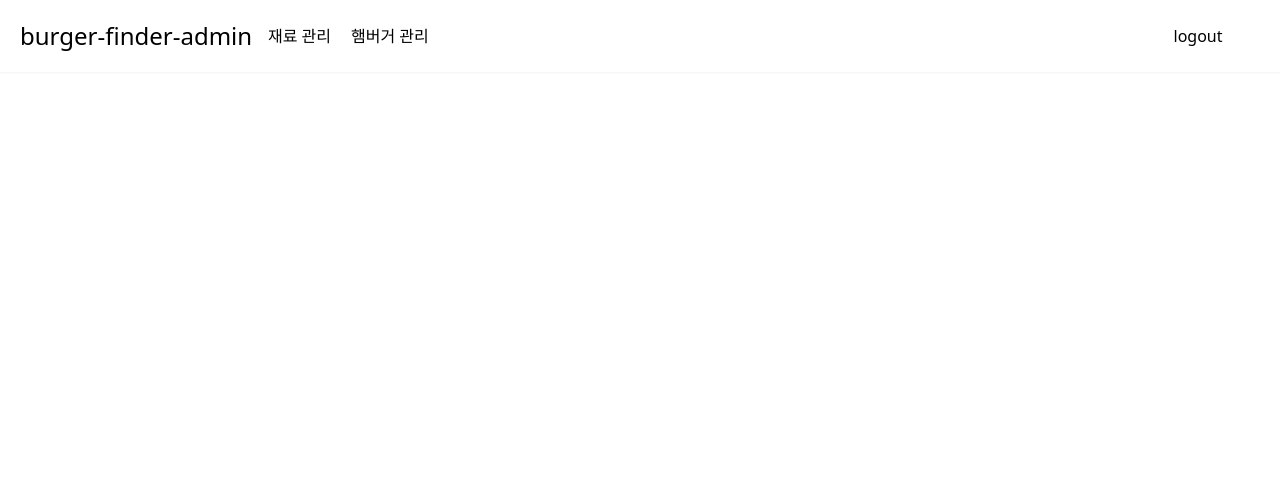
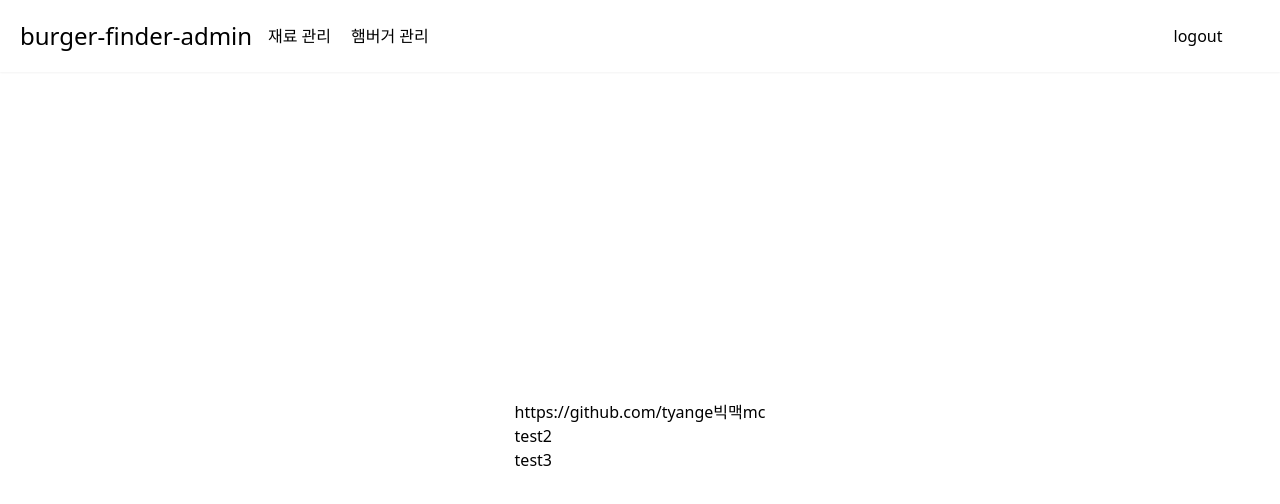
Before and after one commit to tyange/burger-finder-admin, an Angular app: page /burgers in a window 1280 px wide. Before the commit this address led to /. Shown: the top 504 px of the page. Built offline with nearby package versions, Linux system fonts and the light colour scheme.

Commit message:
버거 라우팅 및 테스트

```diff
--- a/src/app/app-routing.module.ts
+++ b/src/app/app-routing.module.ts
@@ -1,3 +1,4 @@
+import { BurgerListComponent } from './burgers/burger-list/burger-list.component';
 import { NgModule } from '@angular/core';
 import { RouterModule, Routes } from '@angular/router';
 import { IngredientListComponent } from './ingredients/ingredient-list/ingredient-list.component';
@@ -17,6 +18,10 @@ const routes: Routes = [
     path: 'ingredients/:id/edit',
     component: EditIngredientComponent,
   },
+  {
+    path: 'burgers',
+    component: BurgerListComponent,
+  },
   { path: '', redirectTo: '/ingredients', pathMatch: 'full' },
 ];
 
--- a/src/app/app.module.ts
+++ b/src/app/app.module.ts
@@ -1,3 +1,4 @@
+import { BurgersModule } from './burgers/burgers.module';
 import { NgModule } from '@angular/core';
 import { BrowserModule } from '@angular/platform-browser';
 
@@ -15,6 +16,7 @@ import { IngredientsModule } from './ingredients/ingredients.module';
     AppRoutingModule,
     HttpClientModule,
     IngredientsModule,
+    BurgersModule,
   ],
   providers: [],
   bootstrap: [AppComponent],
--- /dev/null
+++ b/src/app/burgers/burger-list/burger-list.component.html
@@ -0,0 +1,5 @@
+<ul>
+  <li *ngFor="let burger of burgers![0]">
+    <app-burger [burger]="burger"></app-burger>
+  </li>
+</ul>
--- /dev/null
+++ b/src/app/burgers/burger-list/burger-list.component.ts
@@ -0,0 +1,41 @@
+import { Component, OnInit } from '@angular/core';
+import { faSpinner } from '@fortawesome/free-solid-svg-icons';
+import { Burger } from '../burger.model';
+
+@Component({
+  selector: 'app-burger-list',
+  templateUrl: './burger-list.component.html',
+  styleUrls: ['./burger-list.component.css'],
+})
+export class BurgerListComponent implements OnInit {
+  burgers?: Array<Burger[]> = [];
+  currentPageNum = 0;
+  isInit = false;
+  isLoading = false;
+  isError = false;
+
+  // fontawesome
+  faSpinner = faSpinner;
+
+  constructor() {}
+
+  ngOnInit(): void {
+    this.isLoading = true;
+    this.burgers = [
+      [
+        {
+          id: '1',
+          name: '빅맥',
+          brand: 'mc',
+          ingredients: [
+            { id: '2', name: 'test2', amount: 1, kind: 'bread' },
+            { id: '3', name: 'test3', amount: 1, kind: 'bread' },
+          ],
+          isVegan: false,
+          imageUrl: 'https://github.com/tyange',
+        },
+      ],
+    ];
+    this.isLoading = false;
+  }
+}
--- /dev/null
+++ b/src/app/burgers/burger/burger.component.html
@@ -0,0 +1,8 @@
+<span>{{ burger?.imageUrl }}</span>
+<span>{{ burger?.name }}</span>
+<span>{{ burger?.brand }}</span>
+<ul>
+  <li *ngFor="let ingredient of burger?.ingredients">
+    {{ ingredient.name }}
+  </li>
+</ul>
--- /dev/null
+++ b/src/app/burgers/burger/burger.component.ts
@@ -0,0 +1,14 @@
+import { Component, Input, OnInit } from '@angular/core';
+
+import { Burger } from '../burger.model';
+
+@Component({
+  selector: 'app-burger',
+  templateUrl: './burger.component.html',
+  styleUrls: ['./burger.component.css'],
+})
+export class BurgerComponent implements OnInit {
+  @Input() burger?: Burger;
+
+  ngOnInit(): void {}
+}
--- a/src/app/ingredients/ingredient/ingredient.component.ts
+++ b/src/app/ingredients/ingredient/ingredient.component.ts
@@ -19,12 +19,10 @@ import {
 export class IngredientComponent implements OnInit {
   @Input() ingredient?: Ingredient;
 
-  route?: string;
   icon?: IconDefinition;
   bgColor?: string;
 
   ngOnInit(): void {
-    this.route = `/ingredients/${this.ingredient?.id}`;
     switch (this.ingredient?.kind) {
       case 'bread':
         this.icon = faBreadSlice;
```
Also changed, not shown: src/app/burgers/burger.model.ts (added, +10 -0 lines), src/app/burgers/burgers.module.ts (added, +12 -0 lines), src/app/burgers/burger-list/burger-list.component.css (added), src/app/burgers/burger/burger.component.css (added).
